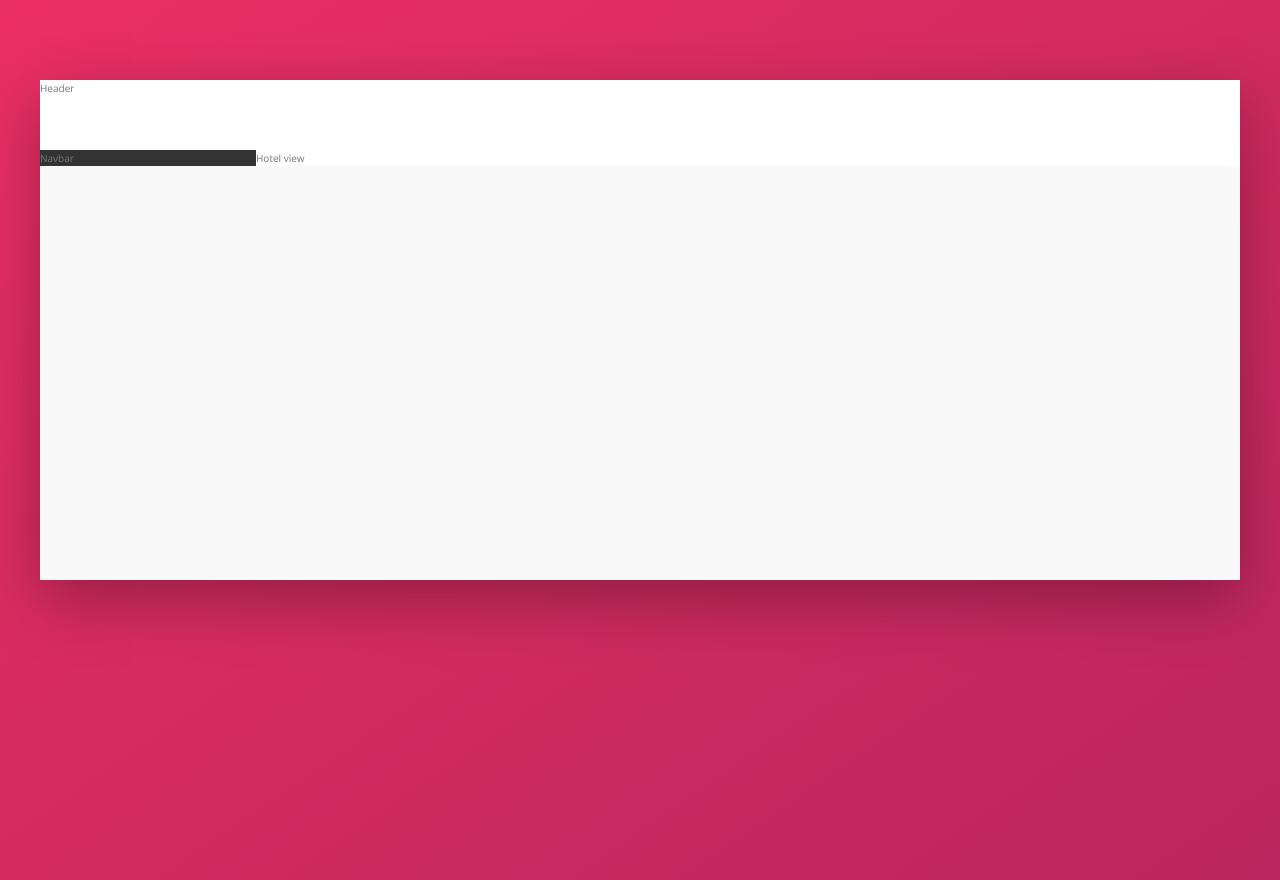
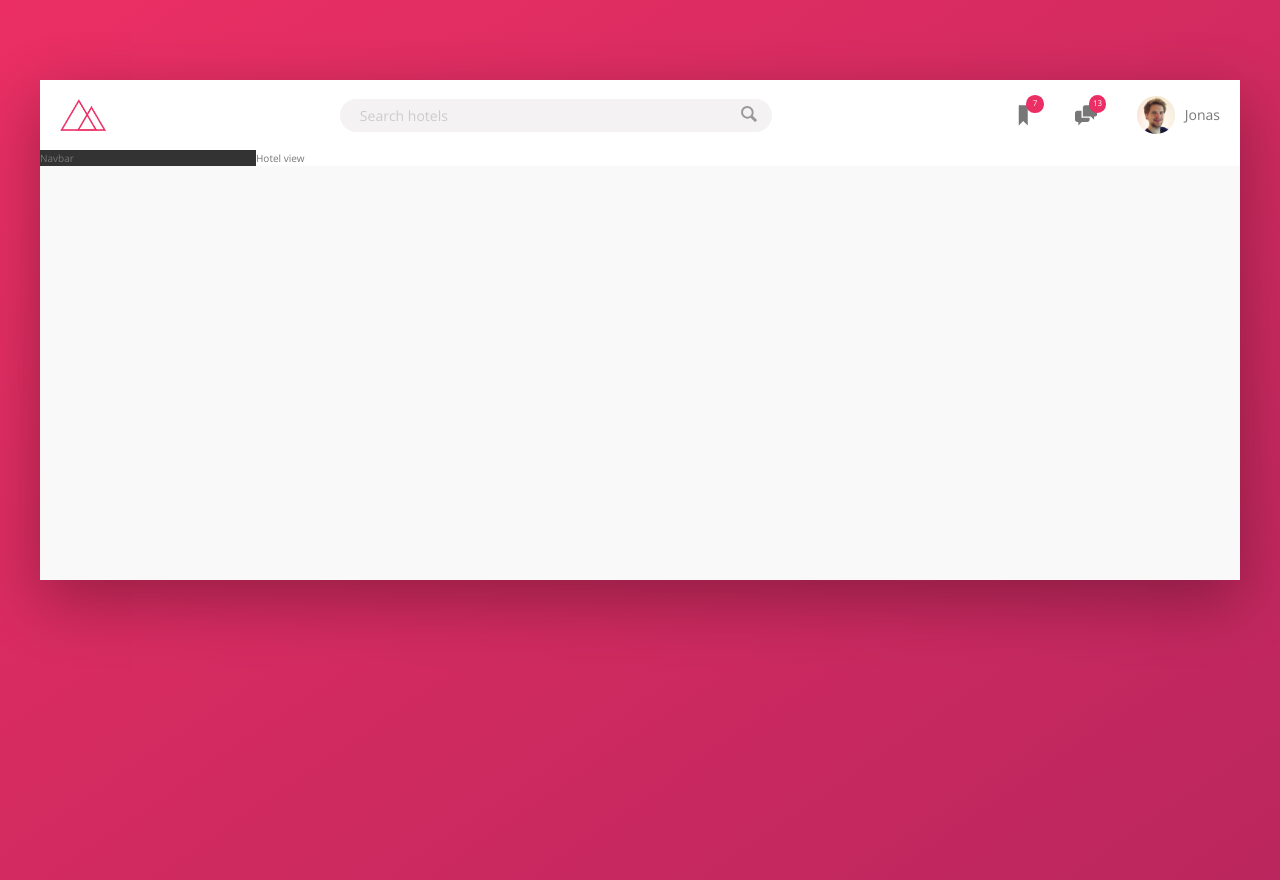
Before and after one commit to emerpaiva/Trillo, a website: page index.html in a window 1280 px wide. Drawn offline with nearby package versions, Linux system fonts and the light colour scheme.

Commit message:
Created header component

```diff
--- a/index.html
+++ b/index.html
@@ -13,7 +13,36 @@
   <body>
     <div class="container">
       <header class="header">
-        Header
+        <img src="img/logo.png" alt="Trillo Logo" class="logo">
+
+        <form action="#" class="search">
+          <input type="search" name="search" class="search__input" placeholder="Search hotels">
+          <button class="search__button">
+            <!-- Best way to use SVG -->
+            <svg class="search__icon">
+              <use xlink:href="img/sprite.svg#icon-magnifying-glass"></use>
+            </svg>
+          </button>
+        </form>
+
+        <nav class="user-nav">
+          <div class="user-nav__icon-box">
+            <svg class="user-nav__icon">
+              <use xlink:href="img/sprite.svg#icon-bookmark"></use>
+            </svg>
+            <span class="user-nav__notification">7</span>
+          </div>
+          <div class="user-nav__icon-box">
+            <svg class="user-nav__icon">
+              <use xlink:href="img/sprite.svg#icon-chat"></use>
+            </svg>
+            <span class="user-nav__notification">13</span>
+          </div>
+          <div class="user-nav__user">
+            <img src="img/user.jpg" alt="User photo" class="user-nav__user-photo">
+            <span class="user-nav__user-name">Jonas</span>
+          </div>
+        </nav>
       </header>
 
       <div class="content">
--- a/scss/layout/_header.scss
+++ b/scss/layout/_header.scss
@@ -2,4 +2,129 @@
   height: 7rem;
   background-color: #fff;
   border-bottom: var(--color-grey-light-2);
+  font-size: 1.4rem;
+  // padding: 2rem;
+
+  display: flex;
+  justify-content: space-between;
+  align-items: center;
 }
+
+///////////////////////////////////////////
+// LOGO
+.logo {
+  height: 3.25rem;
+  margin-left: 2rem;
+}
+
+///////////////////////////////////////////
+// SEARCH
+.search {
+  flex: 0 0 40%;
+
+  display: flex;
+  align-items: center;
+  justify-content: center;
+
+  &__input {
+    font-family: inherit;
+    font-size: inherit;
+    color: inherit;
+    background-color: var(--color-grey-light-2);
+    border: none;
+    padding: .7rem 2rem;
+    border-radius: 100px;
+    width: 90%;
+    transition: all .2s;
+    margin-right: -3.25rem;
+
+    &:focus {
+      outline: none;
+      width: 100%;
+      background-color: var(--color-grey-light-3);
+    }
+
+    &::-webkit-input-placeholder {
+      font-weight: 100;
+      color: var(--color-grey-light-4);
+    }
+  }
+
+  &__input:focus + &__button {
+    background-color: var(--color-grey-light-3);
+  }
+
+  &__button {
+    border: none;
+    background-color: var(--color-grey-light-2);
+
+    &:focus {
+      outline: none;
+    }
+
+    &:active {
+      transform: translateY(2px);
+    }
+  }
+
+  &__icon {
+    height: 2rem;
+    width: 2rem;
+    fill: var(--color-grey-dark-3);
+  }
+}
+
+///////////////////////////////////////////
+// USER NAVIGATION
+.user-nav {
+  display: flex;
+  align-items: center;
+  justify-content: space-between;
+  align-self: stretch;
+
+  & > * {
+    cursor: pointer;
+    padding: 0 2rem;
+    height: 100%;
+
+    display: flex;
+    align-items: center;
+
+    &:hover {
+      background-color: var(--color-grey-light-2);
+    }
+  }
+
+  &__icon-box {
+    position: relative;
+  }
+
+  &__icon {
+    height: 2.25rem;
+    width: 2.25rem;
+    fill: var(--color-grey-dark-2);
+  }
+
+  &__notification {
+    font-size: .8rem;
+    height: 1.75rem;
+    width: 1.75rem;
+    border-radius: 50%;
+    background-color: var(--color-primary);
+    color: #fff;
+    position: absolute;
+    top: 1.5rem;
+    right: 1.1rem;
+
+    display: flex;
+    justify-content: center;
+    align-items: center;
+  }
+
+  &__user-photo {
+    height: 3.75rem;
+    border-radius: 50%;
+    margin-right: 1rem;
+  }
+
+}
```
Also changed, not shown: css/style.css.
